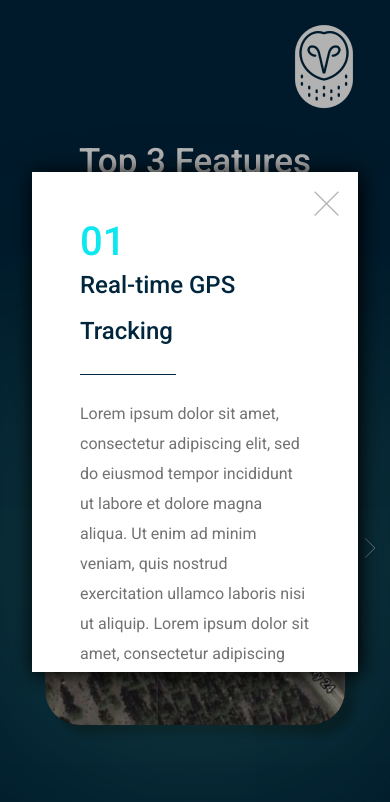
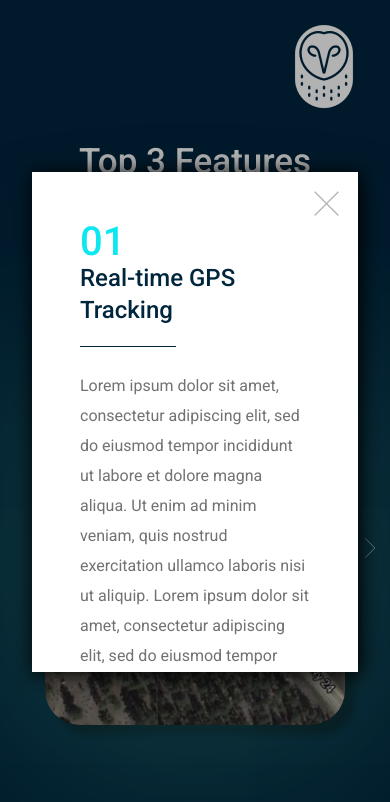
Before and after one commit to Zack-Contreras/SamsaraProject, a Vue app: page / in a window 390 px wide. Both pictures are taken after a click on the picture 305 px from the left and 437 px from the top of the page. Shown: the top 802 px of the page. Built offline with nearby package versions, Linux system fonts and the light colour scheme.

Commit message:
update modal title line height

```diff
--- a/src/components/modal.vue
+++ b/src/components/modal.vue
@@ -131,6 +131,7 @@
 
         .modal__header .modal__title {
             font-size: 24px;
+            line-height: 32px;
         }
 
         .modal__body {
```
